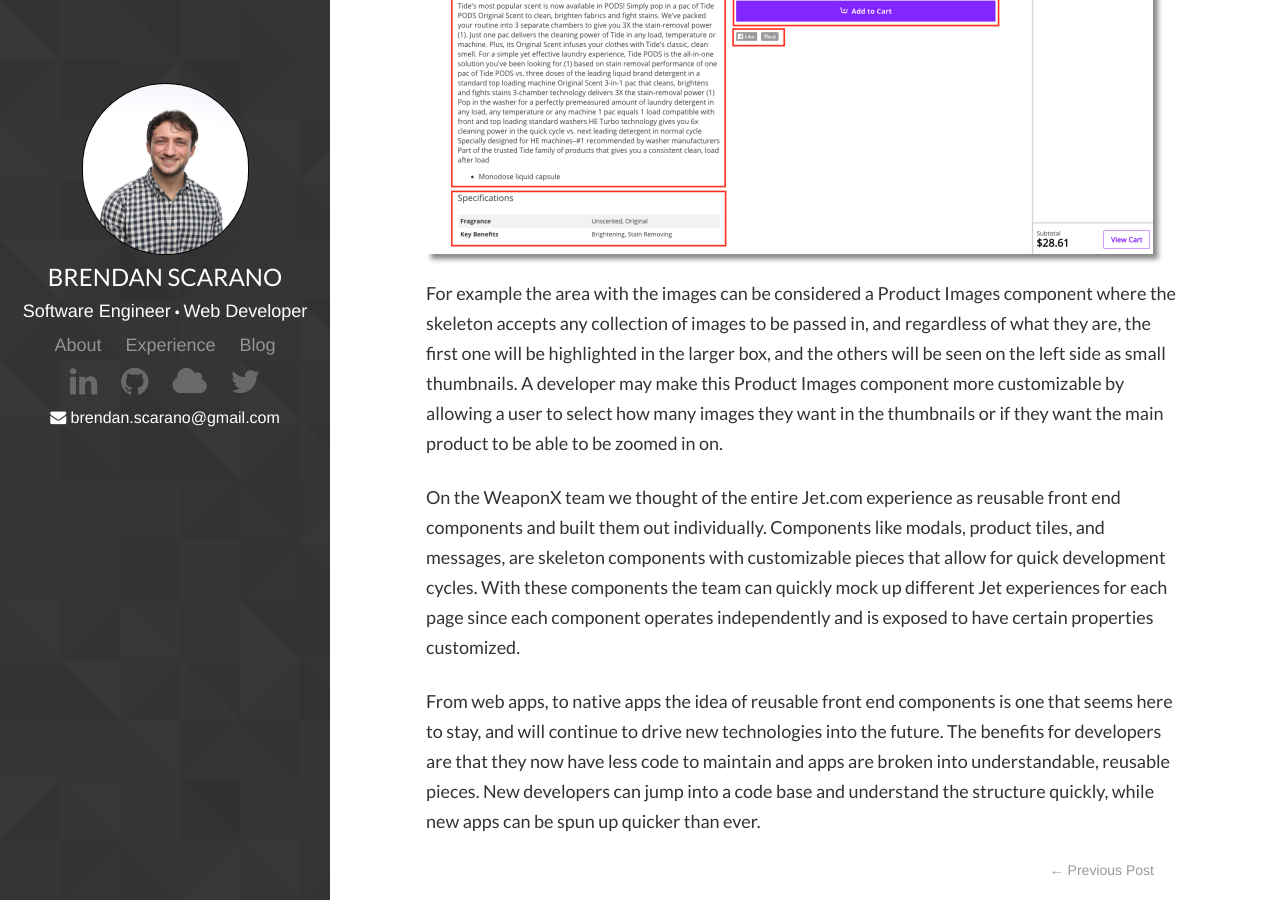
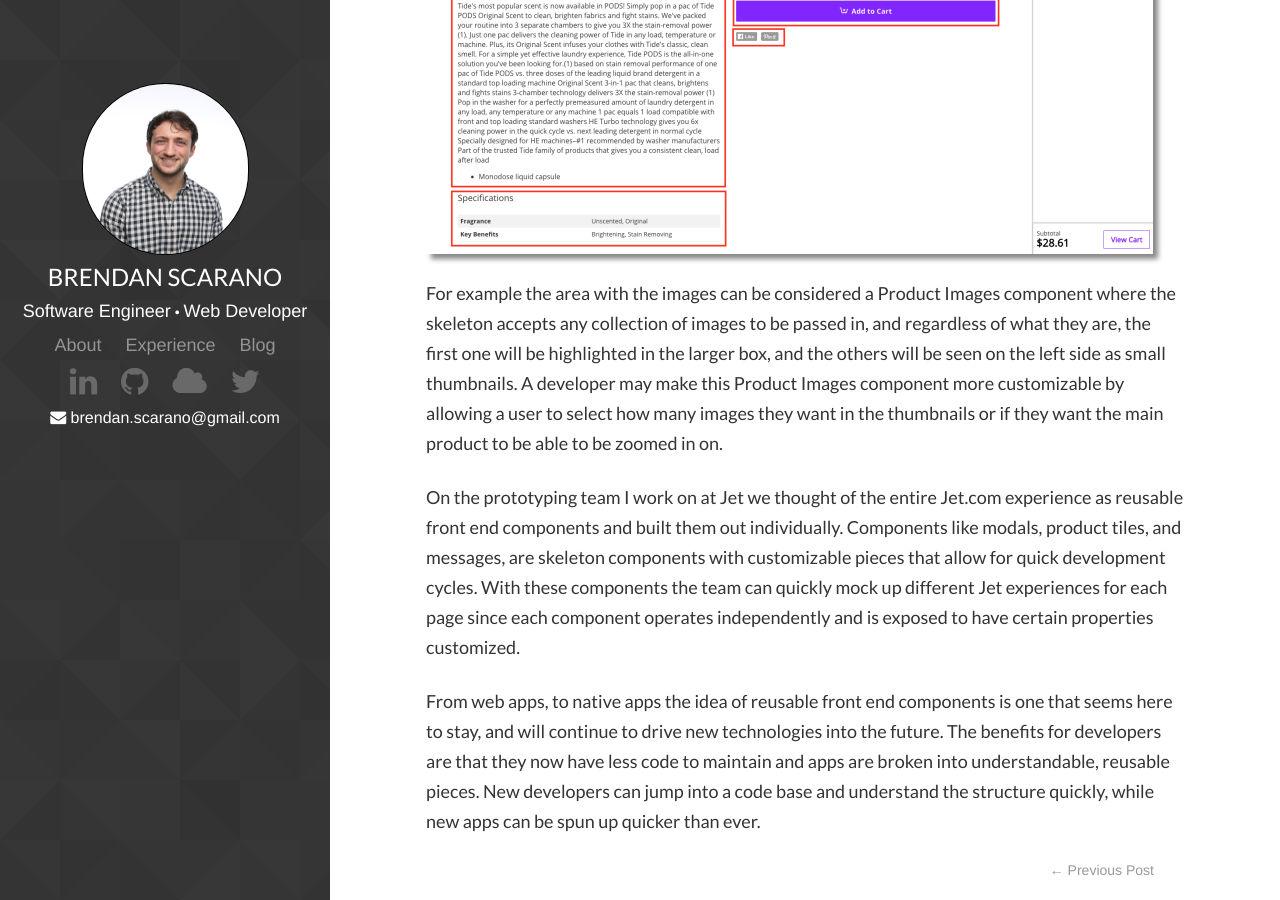
Before and after one commit to brendanscarano/brendanscarano.github.io, a Jekyll site: the page built from _posts/2016-12-13-reusable-front-end-components.md, in a window 1280 px wide and 900 px high, scrolled down 2310 px. Built offline with Jekyll 4.4.1, drawn with Linux system fonts in a browser that asks for light colours; nearby versions of some CDN libraries; Markdown is read by kramdown in place of the engine named in the settings.

Commit message:
fixed sentence structure

```diff
--- a/_posts/2016-12-13-reusable-front-end-components.md
+++ b/_posts/2016-12-13-reusable-front-end-components.md
@@ -39,6 +39,6 @@
 
 For example the area with the images can be considered a Product Images component where the skeleton accepts any collection of images to be passed in, and regardless of what they are, the first one will be highlighted in the larger box, and the others will be seen on the left side as small thumbnails. A developer may make this Product Images component more customizable by allowing a user to select how many images they want in the thumbnails or if they want the main product to be able to be zoomed in on.
 
-On the WeaponX team we thought of the entire Jet.com experience as reusable front end components and built them out individually. Components like modals, product tiles, and messages, are skeleton components with customizable pieces that allow for quick development cycles. With these components the team can quickly mock up different Jet experiences for each page since each component operates independently and is exposed to have certain properties customized.
+On the prototyping team I work on at Jet we thought of the entire Jet.com experience as reusable front end components and built them out individually. Components like modals, product tiles, and messages, are skeleton components with customizable pieces that allow for quick development cycles. With these components the team can quickly mock up different Jet experiences for each page since each component operates independently and is exposed to have certain properties customized.
 
 From web apps, to native apps the idea of reusable front end components is one that seems here to stay, and will continue to drive new technologies into the future. The benefits for developers are that they now have less code to maintain and apps are broken into understandable, reusable pieces. New developers can jump into a code base and understand the structure quickly, while new apps can be spun up quicker than ever.
```
